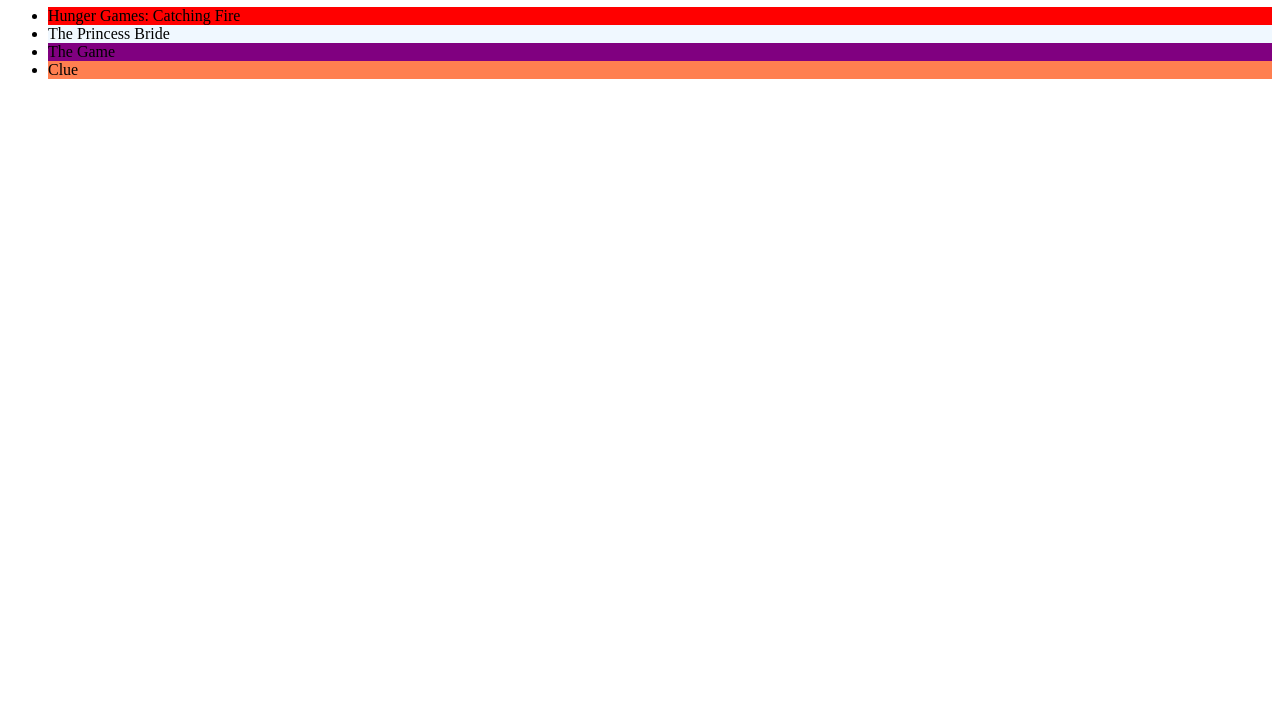
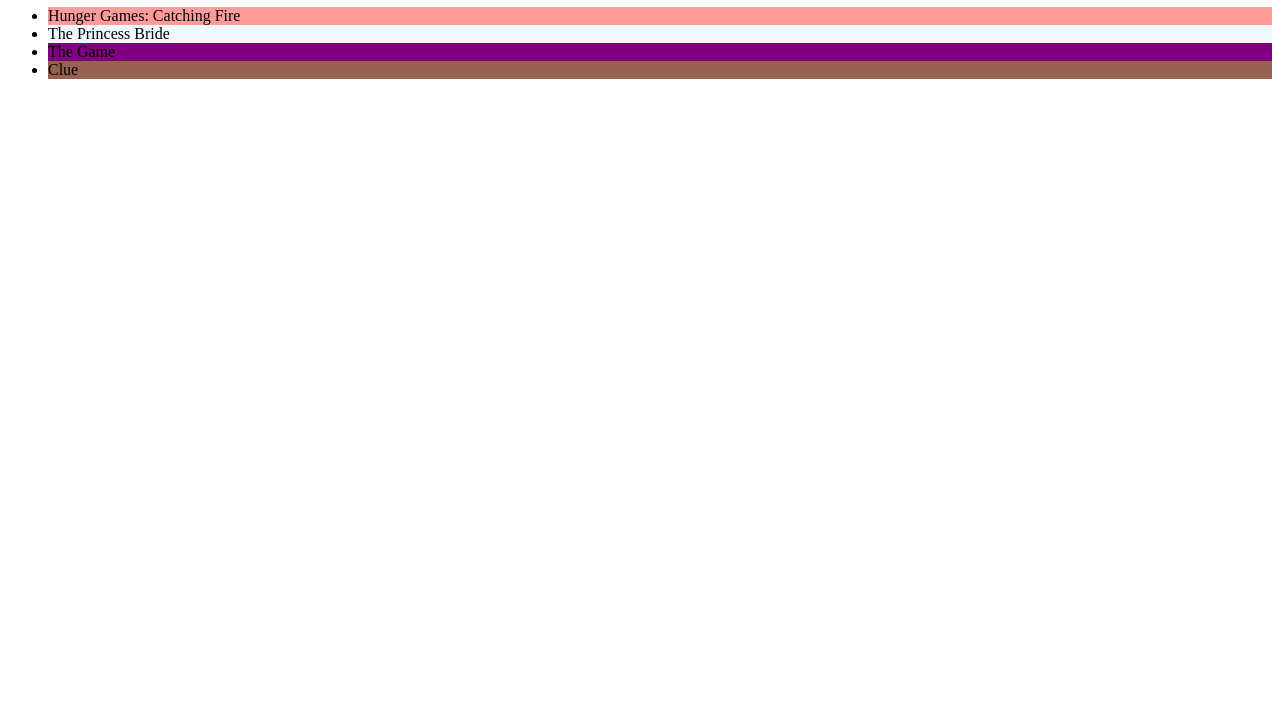
Before and after one commit to pres0369/0-1-Practice-B, a plain HTML site: page index.html in a window 1280 px wide. Shown: the part 73-800 px from the top of the page. Drawn offline with Linux system fonts and the light colour scheme.

Commit message:
updated color

```diff
--- a/index.html
+++ b/index.html
@@ -6,10 +6,10 @@
   <meta name="viewport" content="width=device-width">
   <title>Unit 0 - Practice</title>
   <style>
-    .mov1{ background-color: red}
+    .mov1{ background-color: rgb(255, 155, 155)}
     .mov2{ background-color: aliceblue}
     .mov3{ background-color: purple}
-    .mov4{ background-color: coral}
+    .mov4{ background-color: rgb(150, 97, 78)}
   </style>
 </head>
 
```
